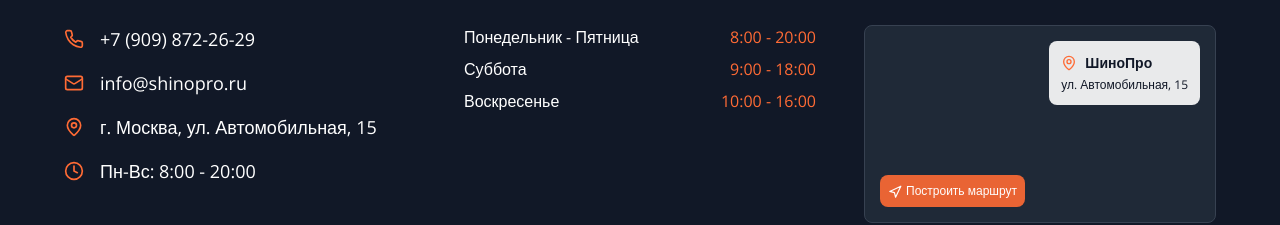
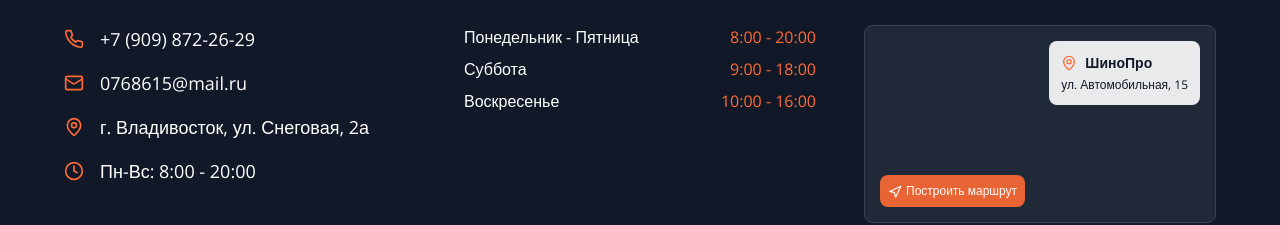
Before and after one commit to pr-poehali-dev/shinomontazh-site-creation, a React (Vite) app: page / in a window 1280 px wide. Shown: the part 4485-4710 px from the top of the page. Built offline with nearby package versions, Linux system fonts and the light colour scheme.

Commit message:
Обновить адрес и почту

```diff
--- a/eslint.config.js
+++ b/eslint.config.js
@@ -25,6 +25,11 @@ export default tseslint.config(
             ],
             "@typescript-eslint/no-unused-vars": "off",
             "@typescript-eslint/no-require-imports": "off",
+            "@typescript-eslint/no-unused-expressions": ["error", {
+                allowShortCircuit: false,
+                allowTernary: false,
+                allowTaggedTemplates: false
+            }],
         },
     }
 );
--- a/index.html
+++ b/index.html
@@ -24,6 +24,7 @@
 
     <meta name="pp-name" value="shinomontazh-site-creation">
       <script src="https://cdn.poehali.dev/intertnal/js/inspector-min.js"></script>
+      <script src="https://cdn.poehali.dev/intertnal/js/telemetry-min.js"></script>
   </head>
 
 <body>
--- a/package.json
+++ b/package.json
@@ -79,7 +79,10 @@
     "tailwindcss": "^3.4.11",
     "typescript": "^5.5.3",
     "typescript-eslint": "^8.0.1",
-    "vite": "^5.4.1",
+    "vite": "npm:rolldown-vite@7.1.13",
     "pp-tagger": "^1.0.1"
+  },
+  "overrides": {
+    "vite": "npm:rolldown-vite@7.1.13"
   }
 }
--- a/src/pages/Index.tsx
+++ b/src/pages/Index.tsx
@@ -401,11 +401,11 @@ const Index = () => {
                   </div>
                   <div className="flex items-center">
                     <Icon name="Mail" size={20} className="text-orange mr-4" />
-                    <span className="text-lg">info@shinopro.ru</span>
+                    <span className="text-lg">0768615@mail.ru</span>
                   </div>
                   <div className="flex items-center">
                     <Icon name="MapPin" size={20} className="text-orange mr-4" />
-                    <span className="text-lg">г. Москва, ул. Автомобильная, 15</span>
+                    <span className="text-lg">г. Владивосток, ул. Снеговая, 2а</span>
                   </div>
                   <div className="flex items-center">
                     <Icon name="Clock" size={20} className="text-orange mr-4" />
```
Also changed, not shown: 1 other file (tests, documents, lock files or other folders).
